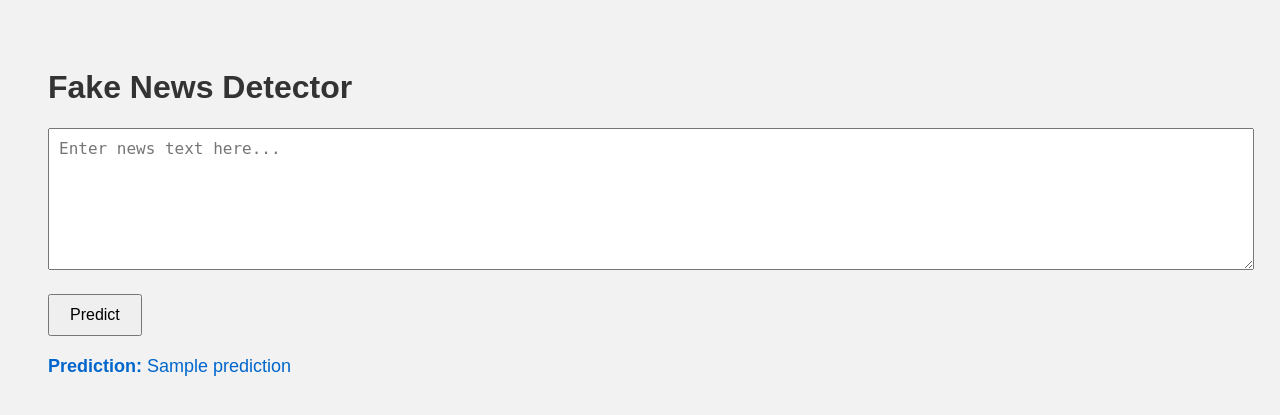
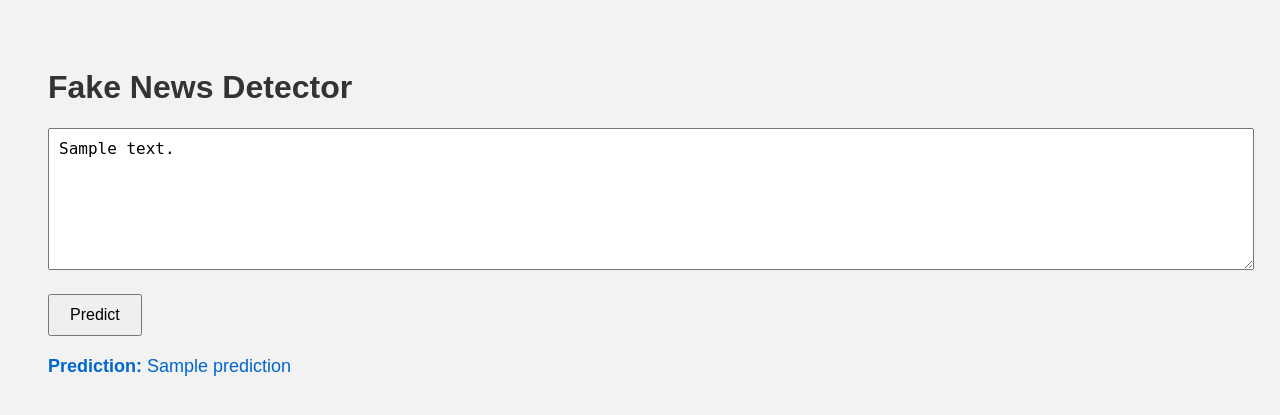
Before and after one commit to NeuroRaptor/FakeNewsDetect, a Flask app: template templates/index.html in a window 1280 px wide. Shown: the top 415 px of the page. Run offline with Flask 3, Linux system fonts and the light colour scheme; the template is opened without the code that fills it: most values are stand-ins (such as "Sample title", 1, 10 or a date in 2020); parts of the project's set-up code (start-up, migrations or seed data) failed here and were passed over.

Commit message:
Update: Now the input text in text box will stay after the predict action is completed.

```diff
--- a/app.py
+++ b/app.py
@@ -18,14 +18,14 @@ def home():
 def predict_web():
     text = request.form.get("text")
     if not text:
-        return render_template("index.html", prediction="⚠️ Please enter text.")
+        return render_template("index.html", prediction="⚠️ Please enter text.", text="")
 
     # Vectorize input
     vector = vectorizer.transform([text])
     pred = model.predict(vector)[0]
 
     label = "Fake News 📰❌" if pred == 0 else "Real News 📰✅"
-    return render_template("index.html", prediction=label)
+    return render_template("index.html", prediction=label, text=text)
 
 if __name__ == "__main__":
     app.run(debug=True)
--- a/templates/index.html
+++ b/templates/index.html
@@ -34,7 +34,7 @@
 <body>
     <h1>Fake News Detector</h1>
     <form action="/predict_web" method="post">
-        <textarea name="text" placeholder="Enter news text here..." required></textarea><br>
+        <textarea name="text" placeholder="Enter news text here..." required>{{ text or '' }}</textarea><br>
         <button type="submit">Predict</button>
     </form>
 
```
